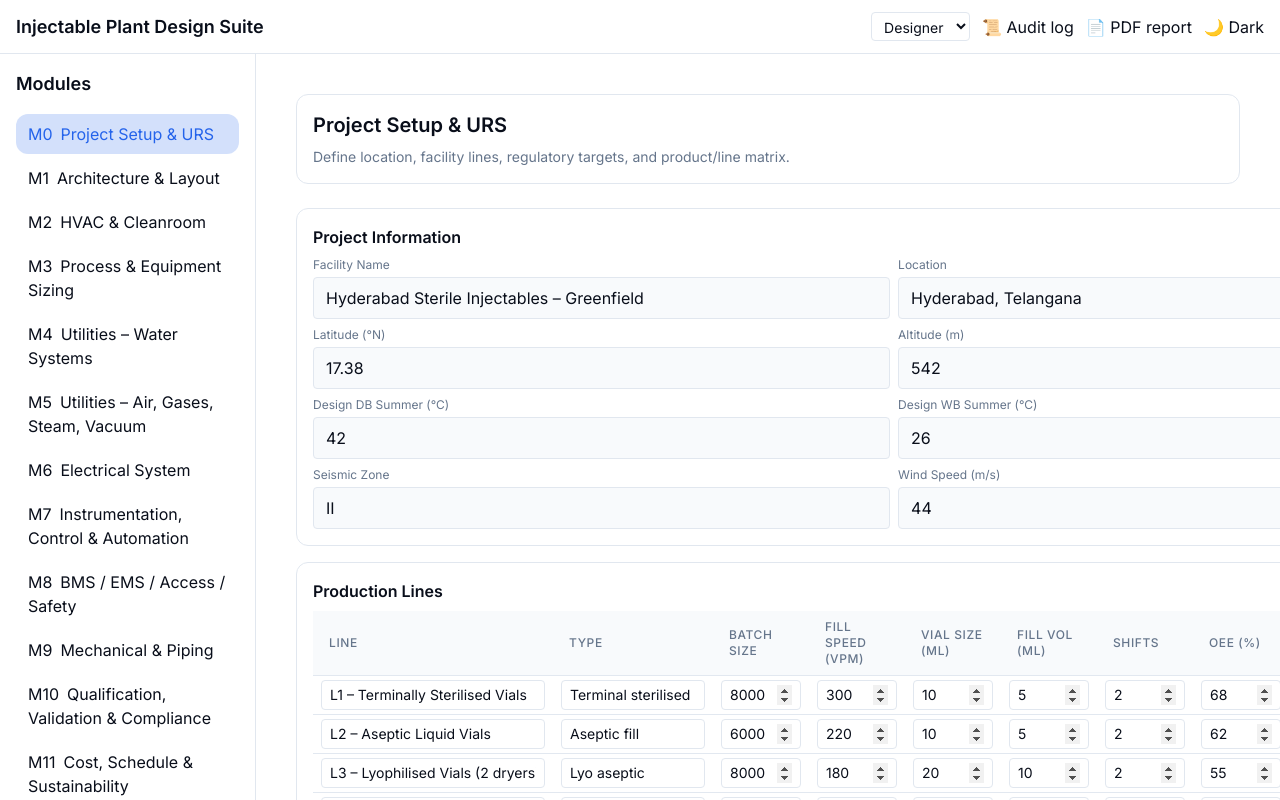
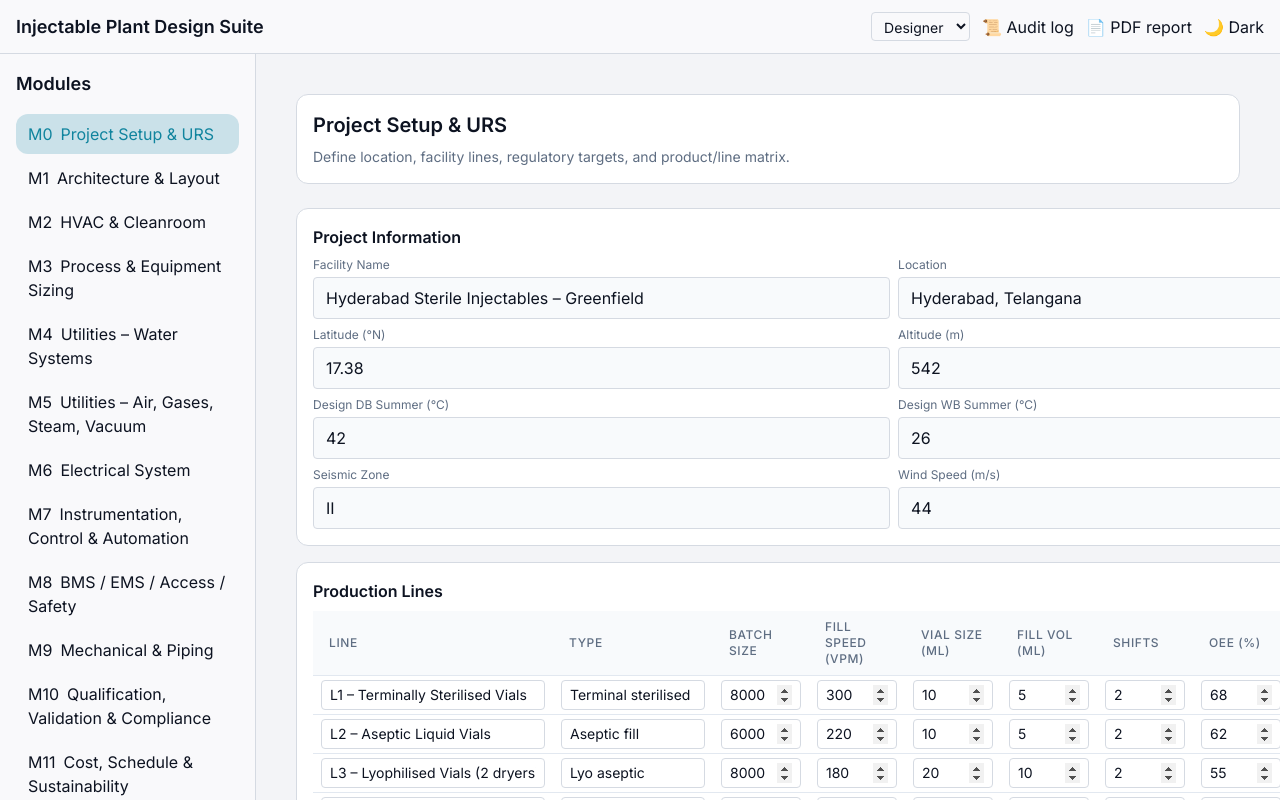
Before and after one commit to krishnamohan9493-hue/injectable-plant-design-suite, a React (Vite) app: page / in a window 1280 px wide. Shown: the top 800 px of the page. Built offline with nearby package versions, Linux system fonts and the light colour scheme.

Commit message:
Update CSS variables for light and dark themes

```diff
--- a/src/index.css
+++ b/src/index.css
@@ -3,42 +3,55 @@
 @tailwind utilities;
 
 :root {
-  --background: 0 0% 100%;
-  --foreground: 222 47% 7%;
+  --background: 220 21% 96%;
+  --foreground: 222 45% 9%;
   --card: 0 0% 100%;
-  --card-foreground: 222 47% 7%;
-  --primary: 221 83% 53%;
-  --primary-foreground: 210 40% 98%;
-  --secondary: 210 40% 96%;
-  --secondary-foreground: 222 47% 11%;
-  --muted: 210 40% 96%;
-  --muted-foreground: 215 16% 47%;
-  --accent: 210 40% 96%;
-  --accent-foreground: 222 47% 11%;
-  --border: 214 32% 91%;
-  --input: 214 32% 91%;
-  --ring: 221 83% 53%;
+  --card-foreground: 222 45% 9%;
+  --primary: 191 82% 34%;
+  --primary-foreground: 187 60% 97%;
+  --secondary: 214 20% 92%;
+  --secondary-foreground: 222 40% 14%;
+  --muted: 214 18% 93%;
+  --muted-foreground: 215 16% 44%;
+  --accent: 188 42% 90%;
+  --accent-foreground: 191 80% 20%;
+  --border: 214 18% 86%;
+  --input: 214 18% 86%;
+  --ring: 191 82% 36%;
   --radius: 0.75rem;
+  --sidebar: 218 44% 11%;
+  --sidebar-foreground: 213 30% 92%;
+  --sidebar-muted: 216 15% 60%;
 }
 .dark {
-  --background: 222 47% 4%;
-  --foreground: 210 40% 98%;
-  --card: 222 47% 6%;
-  --card-foreground: 210 40% 98%;
-  --primary: 217 91% 60%;
-  --primary-foreground: 222 47% 11%;
-  --secondary: 217 33% 17%;
-  --secondary-foreground: 210 40% 98%;
-  --muted: 217 33% 17%;
-  --muted-foreground: 215 20% 65%;
-  --accent: 217 33% 17%;
-  --accent-foreground: 210 40% 98%;
-  --border: 217 33% 17%;
-  --input: 217 33% 17%;
-  --ring: 224 76% 48%;
+  --background: 222 42% 5%;
+  --foreground: 212 30% 96%;
+  --card: 222 38% 8%;
+  --card-foreground: 212 30% 96%;
+  --primary: 189 92% 56%;
+  --primary-foreground: 222 47% 8%;
+  --secondary: 218 28% 14%;
+  --secondary-foreground: 212 30% 96%;
+  --muted: 218 28% 13%;
+  --muted-foreground: 215 18% 64%;
+  --accent: 190 40% 14%;
+  --accent-foreground: 189 92% 70%;
+  --border: 218 24% 17%;
+  --input: 218 24% 17%;
+  --ring: 189 92% 48%;
+  --sidebar: 220 40% 7%;
+  --sidebar-foreground: 213 30% 92%;
+  --sidebar-muted: 216 15% 58%;
 }
 * { border-color: hsl(var(--border)); }
-body { @apply bg-background text-foreground antialiased; font-family: 'Inter', system-ui, -apple-system, sans-serif; }
-::-webkit-scrollbar { width: 6px; height: 6px; }
-::-webkit-scrollbar-thumb { @apply bg-slate-300 dark:bg-slate-700 rounded-full; }
+html { scroll-behavior: smooth; }
+body {
+  @apply bg-background text-foreground antialiased;
+  font-family: "Inter", system-ui, -apple-system, "Segoe UI", sans-serif;
+  font-feature-settings: "cv02", "cv03", "cv04", "cv11", "ss01";
+}
+::selection { background: hsl(var(--primary) / 0.18); }
+::-webkit-scrollbar { width: 8px; height: 8px; }
+::-webkit-scrollbar-thumb { @apply bg-slate-300/80 dark:bg-slate-700 rounded-full border-2 border-transparent bg-clip-padding; }
+::-webkit-scrollbar-thumb:hover { @apply bg-slate-400/80 dark:bg-slate-600; }
 input[type="number"]::-webkit-inner-spin-button, input[type="number"]::-webkit-outer-spin-button { opacity: 1; }
```
